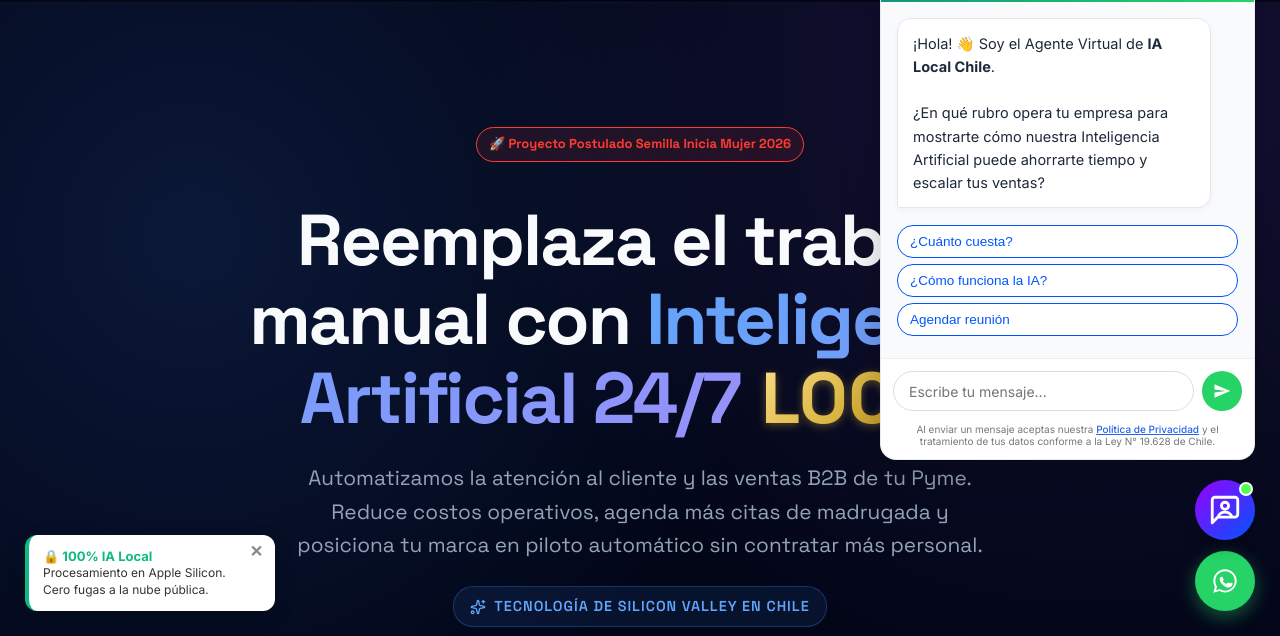
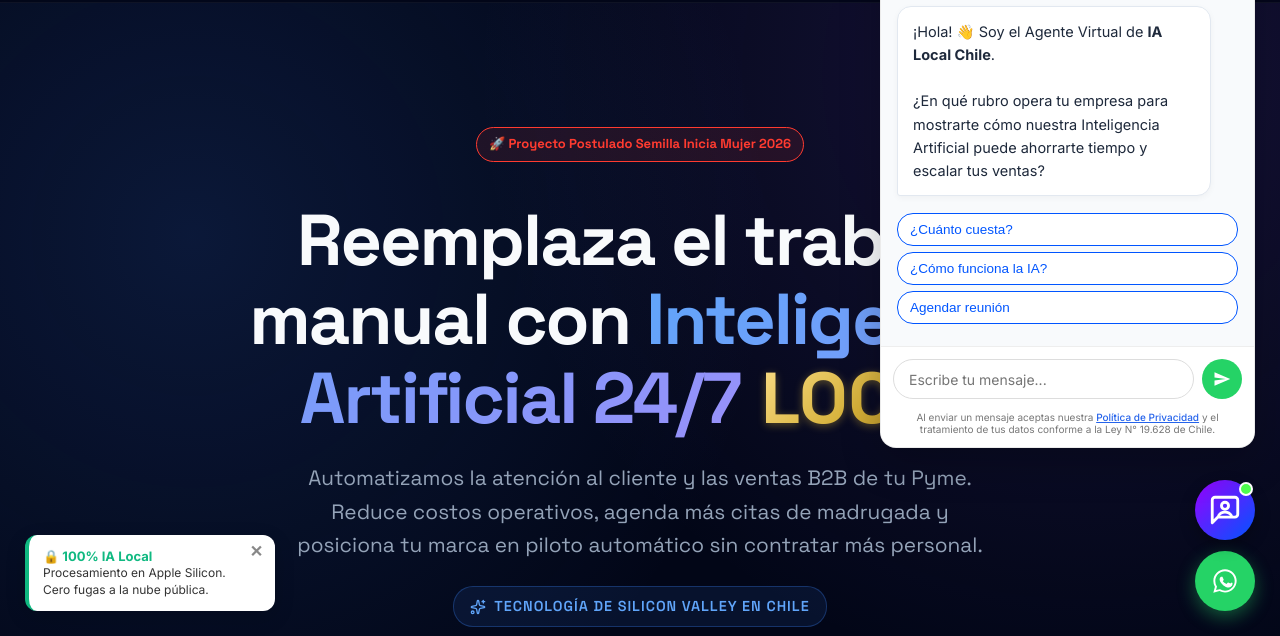
Before and after one commit to menta28corporation-spec/ialocalchile, a plain HTML site: page index.html in a window 1280 px wide. Both pictures are taken after a click on the button 1225 px from the left and 674 px from the top of the page. Shown: the part 164-800 px from the top of the page. Drawn offline with Linux system fonts and the light colour scheme.

Commit message:
fix(chat-layout): Eliminar containing block de animacion para centrado perfecto de wa-chat en movil y desktop (v124)

```diff
--- a/assets/custom-styles.css
+++ b/assets/custom-styles.css
@@ -129,6 +129,9 @@ a[href*="wa.me"]:not(#wa-link-btn),
   bottom: 96px !important;
   right: 25px !important;
   z-index: 999999 !important;
+  transform: none !important;
+  animation: none !important;
+  opacity: 1 !important;
 }
 
 #wa-btn {
@@ -142,10 +145,15 @@ a[href*="wa.me"]:not(#wa-link-btn),
 
 /* Ventana de Chat en Desktop: Amplia y estilizada */
 #wa-chat {
+  position: fixed !important;
+  right: 25px !important;
+  bottom: 168px !important;
+  left: auto !important;
+  transform: none !important;
   width: 375px !important;
   max-width: calc(100vw - 30px) !important;
   height: 520px !important;
-  max-height: calc(100vh - 120px) !important;
+  max-height: calc(100vh - 185px) !important;
   background: #ffffff !important;
   border-radius: 16px !important;
   box-shadow: 0 14px 40px rgba(0, 0, 0, 0.22) !important;
@@ -153,7 +161,8 @@ a[href*="wa.me"]:not(#wa-link-btn),
   display: none;
   flex-direction: column !important;
   overflow: hidden !important;
-  transition: all 0.25s cubic-bezier(0.16, 1, 0.3, 1) !important;
+  z-index: 999999 !important;
+  transition: opacity 0.2s ease, transform 0.2s ease !important;
 }
 
 /* Área de Mensajes con Scroll Suave Vertical y Horizontal */
@@ -283,6 +292,8 @@ a[href*="wa.me"]:not(#wa-link-btn),
   #wa-widget {
     bottom: 74px !important;
     right: 15px !important;
+    transform: none !important;
+    animation: none !important;
   }
 
   #wa-btn {
--- a/index.html
+++ b/index.html
@@ -71,7 +71,7 @@
       }
     }
     </script>
-    <link rel="stylesheet" href="./assets/custom-styles.css?v=117">
+    <link rel="stylesheet" href="./assets/custom-styles.css?v=118">
   </head>
   <body>
     <div id="promo-banner" class="animated-entrance" style="background: linear-gradient(90deg, #FF0055, #9900FF); color: white; text-align: center; padding: 12px; font-family: 'Inter', sans-serif; font-weight: 700; font-size: 16px; z-index: 999999; position: fixed; top: 0; left: 0; width: 100%; box-shadow: 0 4px 15px rgba(255,0,85,0.3); opacity: 0; animation-delay: 0.2s;">
@@ -82,9 +82,9 @@
 
     <!-- AGENTE VIRTUAL (WHATSAPP WIDGET) -->
     <!-- AGENTE VIRTUAL IA LOCAL (CHAT INTERACTIVO) -->
-    <div id="wa-widget" class="animated-entrance" style="position: fixed; bottom: 25px; right: 110px; z-index: 999999; font-family: 'Inter', sans-serif; display: flex; flex-direction: column; align-items: flex-end; opacity: 0; animation-delay: 0.4s;">
+    <div id="wa-widget" style="position: fixed; bottom: 96px; right: 25px; z-index: 999999; font-family: 'Inter', sans-serif; display: flex; flex-direction: column; align-items: flex-end;">
       <!-- Ventana de Chat -->
-      <div id="wa-chat" style="display: none; width: 375px; background: white; border-radius: 16px; box-shadow: 0 12px 35px rgba(0,0,0,0.22); overflow: hidden; margin-bottom: 20px; transition: all 0.3s ease; flex-direction: column; height: 520px; max-height: calc(100vh - 120px); max-width: calc(100vw - 30px);">
+      <div id="wa-chat" style="display: none; width: 375px; background: white; border-radius: 16px; box-shadow: 0 14px 40px rgba(0,0,0,0.22); overflow: hidden; margin-bottom: 20px; transition: all 0.3s ease; flex-direction: column; height: 520px; max-height: calc(100vh - 120px); max-width: calc(100vw - 30px);">
         <!-- Header -->
         <div style="background: linear-gradient(135deg, #128C7E, #25D366); color: white; padding: 16px; font-weight: 600; font-size: 16px; display: flex; justify-content: space-between; align-items: center; flex-shrink: 0;">
           <div style="display: flex; align-items: center; gap: 10px;">
@@ -129,6 +129,6 @@
     </div>
 
     <!-- LÓGICA EXTERNA (PRECIOS, CHATBOT Y MUTACIONES) -->
-    <script defer src="./assets/custom-logic.js?v=123"></script>
+    <script defer src="./assets/custom-logic.js?v=124"></script>
   </body>
 </html>
```
